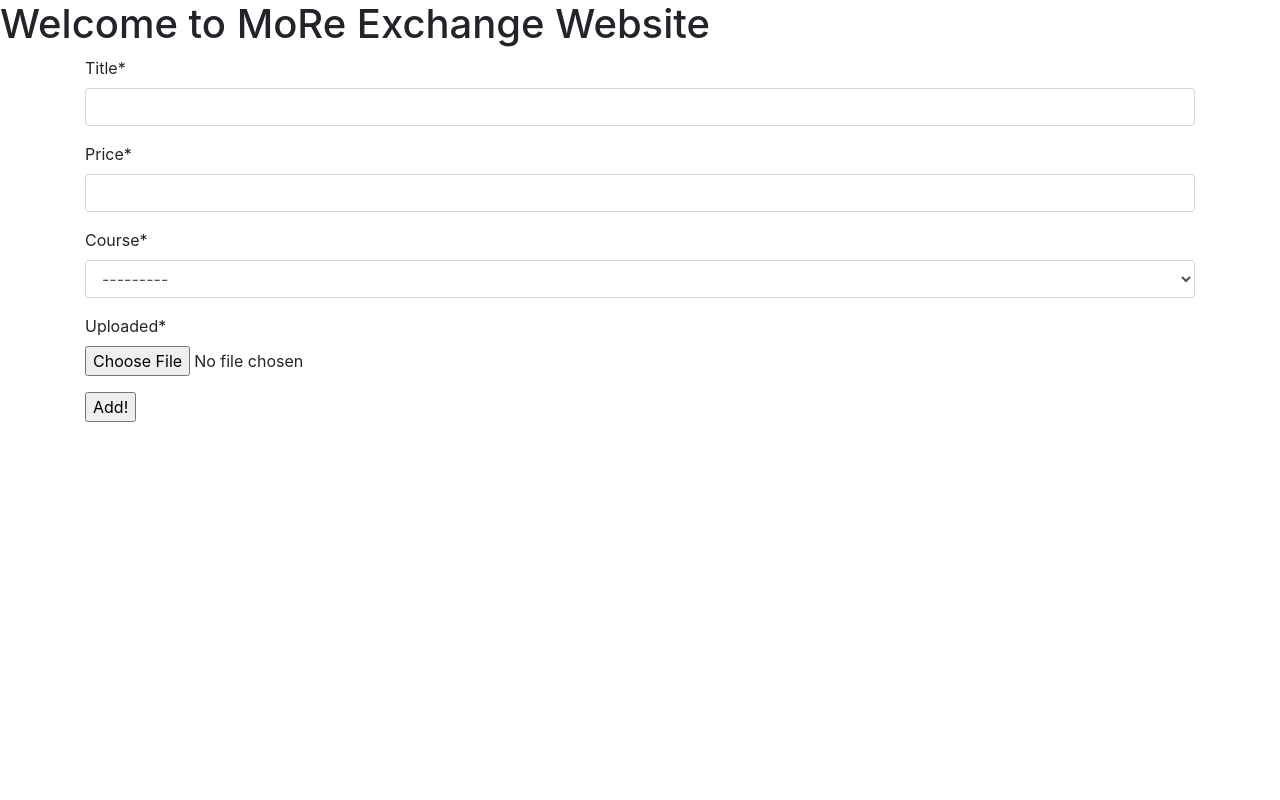
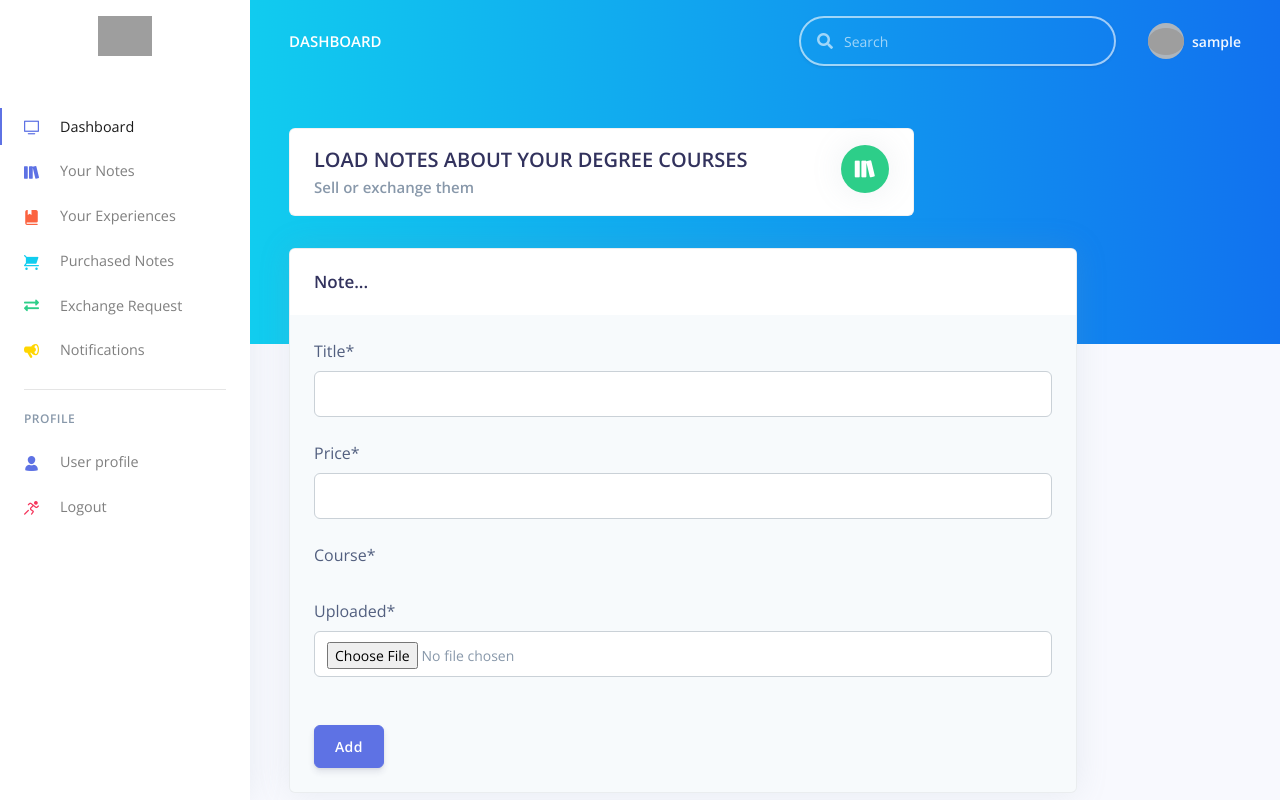
Before and after one commit to k4j3d3v/Student-SharePlace, a Django app: page /notes/add in a window 1280 px wide. Run offline with Django 3.2, Linux system fonts and the light colour scheme; the visitor is signed in with stand-in values (Sample User, id 1); data that the repository does not hold is empty; some libraries are stand-ins or nearby versions; grey boxes are pictures that could not be loaded.

Commit message:
Created news experience and notes pages. Also added on experience front-side checks.

```diff
--- a/content/forms.py
+++ b/content/forms.py
@@ -12,7 +12,12 @@ class AddNoteModelForm(ModelForm):
     def __init__(self, user=None, **kwargs):
         super(AddNoteModelForm, self).__init__(**kwargs)
         if user:
-            self.fields['course'].queryset = user.get_courses()  # .degree.course_set.all()
+            self.fields['course'] = forms.ModelChoiceField(queryset=user.get_courses(), widget=forms.RadioSelect)
+        for name, field in self.fields.items():
+            if 'class' in field.widget.attrs:
+                field.widget.attrs['class'] += ' form-control'
+            else:
+                field.widget.attrs.update({'class': 'form-control'})
 
 
 class AddExperienceModelForm(ModelForm):
@@ -20,23 +25,29 @@ class AddExperienceModelForm(ModelForm):
     def __init__(self, user=None, **kwargs):
         super(type(self), self).__init__(**kwargs)
         # TODO: manage degree or course choice for experience
-        # self.fields['degree'].widget = forms.TextInput()
         if user:
-            # self.fields['course'].queryset = user.get_courses()
-            # self.fields['course'].widget = forms.CheckboxSelectMultiple
-            # self.fields['degree'].queryset = user.degree
-            # self.fields['degree'].widget = forms.CheckboxSelectMultiple
             self.fields['course'] = forms.ModelMultipleChoiceField(
                 queryset=user.get_courses(),
                 widget=forms.CheckboxSelectMultiple
             )
-            self.fields['degree'] = forms.ModelMultipleChoiceField(
-                queryset=user.degree,
-                widget=forms.CheckboxSelectMultiple
-            )
+            self.fields['degree'] = forms.ModelChoiceField(queryset=user.degree, widget=forms.RadioSelect)
+        for name, field in self.fields.items():
+            if 'class' in field.widget.attrs:
+                field.widget.attrs['class'] += ' form-control'
+            else:
+                field.widget.attrs.update({'class': 'form-control'})
 
-            # self.fields['text'].widget = TinyMCE()
-            # # (attrs={'cols': 80, 'rows': 30}
+    def clean(self):
+        cleaned_data = super().clean()
+        courses = cleaned_data.get("course")
+        degrees = cleaned_data.get("degree")
+        print(degrees)
+        print("I'm not arriving there")
+        print()
+        if courses and degrees:
+            raise ValidationError(
+                "You can't add an experience relatives to Course and Degree."
+                "If it's connected to a Course, is implicitly also connected to Degree from which course belongs to.")
 
     class Meta:
         model = Experience
--- /dev/null
+++ b/content/templates/content/add_form_include.html
@@ -0,0 +1,27 @@
+{% load crispy_forms_tags %}
+
+
+<div class="container-fluid mt--7">
+
+  <div class="row">
+    <div class="col-xl-10 order-xl-1">
+      <div class="card bg-secondary shadow">
+        <div class="card-header bg-white border-0">
+          <div class="row align-items-center">
+            <div class="col-8">
+              <h3 class="mb-0">{{res}}...</h3>
+            </div>
+          </div>
+        </div>
+        <div class="card-body">
+          <form method="post">{% csrf_token %}
+            {{ form|crispy }}
+            <div>
+              <button type="submit" class="btn btn-primary mt-4">Add</button>
+            </div>
+          </form>
+        </div>
+      </div>
+    </div>
+  </div>
+</div>
--- /dev/null
+++ b/content/templates/content/note_add_form.html
@@ -0,0 +1,86 @@
+{% extends 'layouts/base.html' %}
+{% load static %}
+
+{% block stylesheets %}
+{{ form.media }}
+{% endblock stylesheets %}
+
+{% block title %} Profile {% endblock title %}
+
+{% block content %}
+<div class="header bg-gradient-info pb-8 pt-5 pt-md-8">
+  <div class="container-fluid">
+    <div class="header-body">
+      <!-- Card stats -->
+      <div class="row justify-content-evenly">
+        <div class="col-sm-8">
+          <div class="card card-stats mb-4 mb-xl-0">
+            <div class="card-body">
+              <div class="row">
+                <div class="col">
+                  <h2 class="card-title text-uppercase mb-0"> Load notes about your degree courses</h2>
+                  <span class="h4 font-weight-bold text-muted mb-0">Sell or exchange them</span>
+                </div>
+                <div class="col-auto">
+                  <div class="icon icon-shape bg-success text-white rounded-circle shadow">
+                    <i class="ni ni-books"></i>
+                  </div>
+                </div>
+              </div>
+            </div>
+          </div>
+        </div>
+
+      </div>
+    </div>
+  </div>
+</div>
+
+{% include "content/add_form_include.html" with res="Note"%}
+
+{% endblock content %}
+
+<!-- Specific JS goes HERE -->
+{% block javascripts %}
+<script>
+
+var checkcounter = 0;
+$("input[name='course']").change( function(){
+  if($(this).is(':checked'))
+  {
+    checkcounter++;
+    $("input[name='degree']").each(function () {
+      $(this).attr('disabled', true);
+     });
+
+  }
+  else
+  {
+      checkcounter--;
+      if (checkcounter == 0)
+      {
+        $("input[name='degree']").each(function () {
+          $(this).attr('disabled', false);
+        });
+      }
+   }
+});
+
+$("input[name='degree']").each(function () {
+    $(this).click(function(e){
+        $("input[name='course']").each(function () {
+          $(this).attr('disabled', true);
+        });
+      if (e.ctrlKey) {
+          $(this).prop('checked', false);
+          $("input[name='course']").each(function () {
+            $(this).attr('disabled', false);
+          });
+      }
+    });
+});
+
+
+</script>
+
+{% endblock javascripts %}
--- a/content/views.py
+++ b/content/views.py
@@ -44,7 +44,7 @@ class ExperienceDetail(DetailView):
 class ExperienceCreate(LoginRequiredMixin, CreateView):
     form_class = AddExperienceModelForm
     # template_name = 'content/note_add.html'
-    template_name = 'content/res_form.html'
+    template_name = 'content/experience_add_form.html'
     success_url = reverse_lazy('users:experiences')
 
     def get_form_kwargs(self):
@@ -53,8 +53,11 @@ class ExperienceCreate(LoginRequiredMixin, CreateView):
         return kwargs
 
     def form_valid(self, form):
+        print()
+        print("I'm not arriving there")
+        print()
         form.instance.owner = self.request.user
-        # print(form.instance.degree)
+        print(form.instance.degree)
         # for d in self.request.user.degree:
         #     form.instance.degree.add(d)
         return super().form_valid(form)
@@ -109,7 +112,7 @@ class NoteUpdate(LoginRequiredMixin, ChangePermissionMixin, UpdateView):
 
 class NoteCreate(LoginRequiredMixin, CreateView):
     form_class = AddNoteModelForm
-    template_name = 'content/note_add.html'
+    template_name = 'content/note_add_form.html'
     success_url = reverse_lazy('users:notes')
 
     def form_valid(self, form):
--- a/users/forms.py
+++ b/users/forms.py
@@ -57,8 +57,6 @@ class CustomUserCreationForm(UserCreationForm):
                 field.widget.attrs['class'] += ' form-control'
             else:
                 field.widget.attrs.update({'class': 'form-control'})
-        print(f"field {self.fields['password1']}")
-        print(f"widget {self.fields['password1'].widget.attrs}")
         self.fields['password1'].widget.attrs.update({'placeholder': 'Choose a password'})
         self.fields['password2'].widget.attrs.update({'placeholder': 'Confirm previous password'})
 
```
Also changed, not shown: content/templates/content/experience_add_form.html (renamed from content/templates/content/res_form.html, +10 -43 lines).
